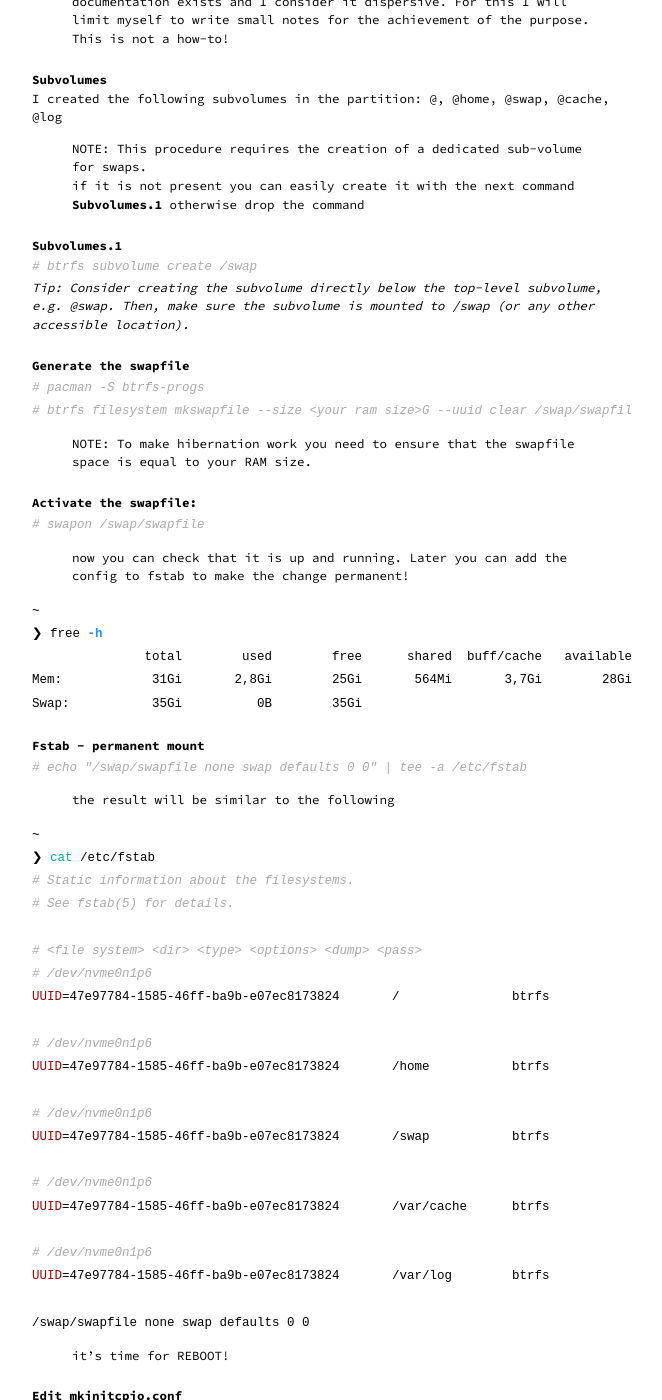
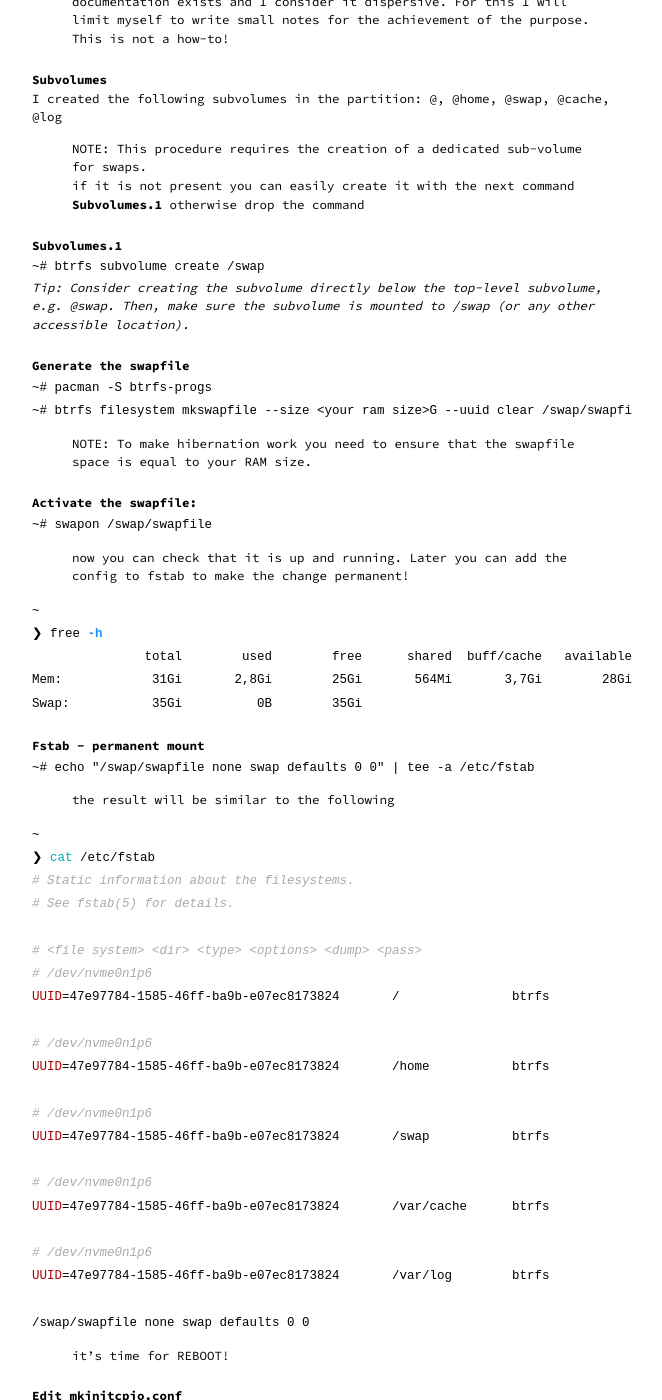
Before and after one commit to aicsx/ax, a Jekyll site: the page built from _posts/2025-06-02-BTRFS---enable-hibernation.md, in a window 1280 px wide and 1400 px high, scrolled down 246 px. Shown: the whole window, without its empty margins (308-970 px from the left). Built offline with Jekyll 4.4.1, drawn with Linux system fonts in a browser that asks for light colours; some of the changed text lies outside the part shown.

Commit message:
update: btrfs - enable hibernate

````diff
--- a/_posts/2025-06-02-BTRFS---enable-hibernation.md
+++ b/_posts/2025-06-02-BTRFS---enable-hibernation.md
@@ -19,25 +19,25 @@ I created the following subvolumes in the partition: @, @home, @swap, @cache, @l
 
 ### Subvolumes.1
 
-```bash
-# btrfs subvolume create /swap
+```
+~# btrfs subvolume create /swap
 ```
 
 *Tip: Consider creating the subvolume directly below the top-level subvolume, e.g. @swap. Then, make sure the subvolume is mounted to /swap (or any other accessible location).*
 
 ### Generate the swapfile
 
-```bash
-# pacman -S btrfs-progs
-# btrfs filesystem mkswapfile --size <your ram size>G --uuid clear /swap/swapfile
+```
+~# pacman -S btrfs-progs
+~# btrfs filesystem mkswapfile --size <your ram size>G --uuid clear /swap/swapfile
 ```
 
 > NOTE: To make hibernation work you need to ensure that the swapfile space is equal to your RAM size.
 
 ### Activate the swapfile:
 
-```bash
-# swapon /swap/swapfile
+```
+~# swapon /swap/swapfile
 ```
 
 > now you can check that it is up and running. Later you can add the config to fstab to make the change permanent!
@@ -52,8 +52,8 @@ Swap:           35Gi          0B        35Gi
 
 ### Fstab - permanent mount
 
-```bash
-# echo "/swap/swapfile none swap defaults 0 0" | tee -a /etc/fstab
+```
+~# echo "/swap/swapfile none swap defaults 0 0" | tee -a /etc/fstab
 ```
 
 > the result will be similar to the following
@@ -87,8 +87,8 @@ UUID=47e97784-1585-46ff-ba9b-e07ec8173824	/var/log  	btrfs     	rw,relatime,ssd,
 
 ### Edit mkinitcpio.conf
 
-```bash
-# sed -i 's/\(filesystems\)/\1 resume/' /etc/mkinitcpio.conf
+```
+~# sed -i 's/\(filesystems\)/\1 resume/' /etc/mkinitcpio.conf
 ```
 
 > NOTE: the command will add the resume parameter to the HOOKS list. Make sure it looks like the following example.
````
